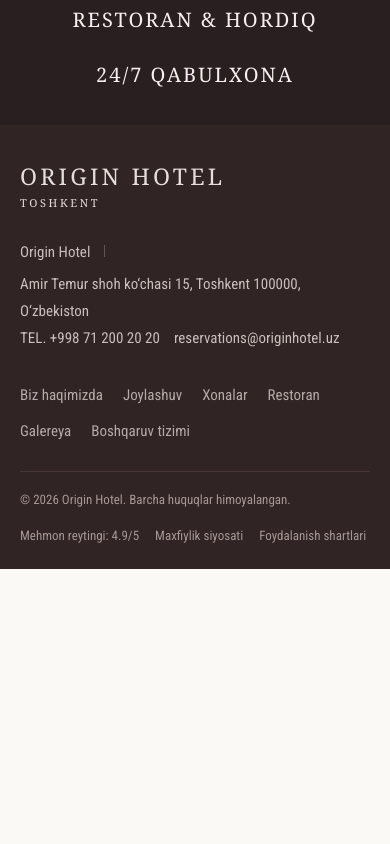
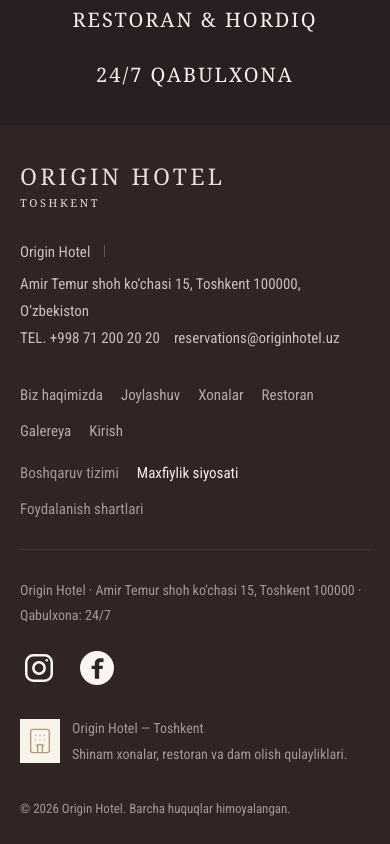
Before and after one commit to dilbek077/origin-hotel, a React (Vite) app: page / in a window 390 px wide. Shown: the part 6275-7119 px from the top of the page. Before the commit the page ends 6844 px from the top, so only its background shows below. Built offline with nearby package versions, Linux system fonts and the light colour scheme.

Commit message:
Match spacious footer layout with social icon placeholders

```diff
--- a/src/pages/LandingPage.tsx
+++ b/src/pages/LandingPage.tsx
@@ -2,6 +2,7 @@ import { useEffect, useRef, useState } from 'react';
 import { LANGUAGES, useTranslation } from '@/i18n';
 import {
   MapPin,
+  Hotel,
   Mail,
   Menu,
   X,
@@ -631,12 +632,29 @@ function Footer() {
           <p><a href="tel:+998712002020">TEL. +998 71 200 20 20</a><a href="mailto:reservations@originhotel.uz">reservations@originhotel.uz</a></p>
         </div>
         <nav className="shilla-footer-links" aria-label="Sayt bo‘limlari">
-          {links.map((link) => <a key={link.href} href={link.href}>{link.label}</a>)}
-          <Link to="/admin">Boshqaruv tizimi</Link>
+          <div className="shilla-footer-link-row">
+            {links.map((link) => <a key={link.href} href={link.href}>{link.label}</a>)}
+            <Link to="/login">Kirish</Link>
+          </div>
+          <div className="shilla-footer-link-row shilla-footer-secondary">
+            <Link to="/admin">Boshqaruv tizimi</Link>
+            <span className="shilla-footer-policy">Maxfiylik siyosati</span>
+            <span>Foydalanish shartlari</span>
+          </div>
         </nav>
         <div className="shilla-footer-bottom">
-          <p>© {year} Origin Hotel. Barcha huquqlar himoyalangan.</p>
-          <div><span>Mehmon reytingi: 4.9/5</span><span>Maxfiylik siyosati</span><span>Foydalanish shartlari</span></div>
+          <div className="shilla-footer-legal">
+            <p>Origin Hotel · Amir Temur shoh ko‘chasi 15, Toshkent 100000 · Qabulxona: 24/7</p>
+            <div className="shilla-footer-social-icons">
+              <span role="img" aria-label="Instagram"><svg width="34" height="34" viewBox="0 0 24 24" fill="none" stroke="currentColor" strokeWidth="1.8" aria-hidden="true"><rect x="3" y="3" width="18" height="18" rx="5" /><circle cx="12" cy="12" r="4" /><circle cx="17.5" cy="6.5" r=".9" fill="currentColor" stroke="none" /></svg></span>
+              <span role="img" aria-label="Facebook" className="shilla-footer-facebook"><svg width="26" height="26" viewBox="0 0 24 24" fill="currentColor" aria-hidden="true"><path d="M14 22v-9h3l.5-3H14V8c0-1 .3-1.5 1.5-1.5H18V3h-3c-3 0-5 1.8-5 5v2H7v3h3v9z" /></svg></span>
+            </div>
+          </div>
+          <div className="shilla-footer-feature">
+            <span aria-hidden="true"><Hotel size={28} strokeWidth={1.2} /></span>
+            <div><p>Origin Hotel — Toshkent</p><p>Shinam xonalar, restoran va dam olish qulayliklari.</p></div>
+          </div>
+          <p className="shilla-footer-copyright">© {year} Origin Hotel. Barcha huquqlar himoyalangan.</p>
         </div>
       </div>
     </footer>
--- a/src/shilla-layout.css
+++ b/src/shilla-layout.css
@@ -406,10 +406,10 @@
 .shilla-benefit-card h3 { margin: 0; font-size: 22px; line-height: 1.4; font-weight: 400; }
 .shilla-benefit-card p { max-width: 235px; margin: 14px auto 0; font-size: 17px; line-height: 1.6; color: #66564b; }
 .marketing-page.shilla-site .shilla-footer { border: 0; background: #302425; color: #c9bfbb; }
-.shilla-footer-brands { display: flex; justify-content: space-evenly; align-items: center; gap: 30px; min-height: 118px; padding: 28px 40px; background: #291f20; }
+.shilla-footer-brands { display: flex; justify-content: space-evenly; align-items: center; gap: 30px; min-height: 144px; padding: 32px 50px; background: #291f20; }
 .shilla-footer-brands > a { font-family: Georgia, 'Times New Roman', serif; font-size: 23px; line-height: 1.5; letter-spacing: .16em; text-align: center; color: #f5f0ec; }
 .shilla-footer-brands > a:hover { color: #d5b88e; }
-.shilla-footer-main { display: grid; grid-template-columns: 215px minmax(300px, 1fr) minmax(360px, 1.1fr); gap: 26px 32px; align-items: start; padding: 50px 40px 24px; }
+.shilla-footer-main { display: grid; grid-template-columns: 215px minmax(260px, 1fr) minmax(380px, 1.2fr); gap: 0 40px; align-items: start; padding: 68px 50px 76px; }
 .shilla-footer-wordmark { display: block; text-align: center; color: #e5ded9; }
 .shilla-footer-wordmark > span { display: block; font-family: Georgia, serif; font-size: 23px; letter-spacing: .14em; line-height: 1.5; white-space: nowrap; }
 .shilla-footer-wordmark > small { display: block; font-family: Georgia, serif; font-size: 11px; letter-spacing: .24em; line-height: 1.6; }
@@ -418,11 +418,11 @@
 .shilla-footer-address strong { font-weight: 500; white-space: nowrap; }
 .shilla-footer-divider { width: 1px; height: 12px; background: #635252; }
 .shilla-footer-address a:hover { color: #fff; text-decoration: underline; text-underline-offset: 4px; }
-.shilla-footer-links { display: flex; justify-content: flex-end; flex-wrap: wrap; gap: 12px 22px; padding-top: 3px; font-size: 15px; line-height: 1.6; color: #b6aaa7; }
-.shilla-footer-links > a:hover { color: #fff; text-decoration: underline; text-underline-offset: 4px; }
-.shilla-footer-bottom { grid-column: 1 / -1; display: flex; align-items: baseline; justify-content: space-between; flex-wrap: wrap; gap: 12px 28px; padding-top: 18px; border-top: 1px solid #483638; font-size: 13px; color: #a69793; }
+.shilla-footer-links { display: flex; flex-direction: column; align-items: flex-end; gap: 22px; padding-top: 3px; font-size: 15px; line-height: 1.6; color: #b6aaa7; }
+.shilla-footer-links a:hover { color: #fff; text-decoration: underline; text-underline-offset: 4px; }
+.shilla-footer-bottom { grid-column: 1 / -1; margin-top: 48px; padding-top: 36px; border-top: 1px solid #483638; font-size: 13px; color: #a69793; }
 .shilla-footer-bottom p { margin: 0; }
-.shilla-footer-bottom > div { display: flex; flex-wrap: wrap; gap: 12px 24px; }
+
 @media (max-width: 1100px) {
   .marketing-page.shilla-site .shilla-benefits { grid-template-columns: minmax(240px, 30%) minmax(0, 1fr); gap: 20px; padding: 55px 25px; }
   .shilla-benefit-card { padding-inline: 16px; }
@@ -432,7 +432,7 @@
   .shilla-footer-brands { gap: 24px; padding-inline: 25px; }
   .shilla-footer-brands > a { font-size: 19px; letter-spacing: .1em; }
   .shilla-footer-main { grid-template-columns: 190px minmax(0, 1fr); padding-inline: 25px; }
-  .shilla-footer-links { grid-column: 1 / -1; justify-content: flex-start; }
+  .shilla-footer-links { grid-column: 1 / -1; align-items: flex-start; margin-top: 24px; }
 }
 @media (max-width: 767px) {
   .marketing-page.shilla-site .shilla-benefits { grid-template-columns: minmax(0, 1fr); gap: 36px; padding: 40px 20px; }
@@ -452,6 +452,30 @@
   .shilla-footer-wordmark { text-align: left; width: max-content; }
   .shilla-footer-address { font-size: 15px; }
   .shilla-footer-links { gap: 12px 20px; }
-  .shilla-footer-bottom { font-size: 13px; gap: 16px; }
-  .shilla-footer-bottom > div { gap: 10px 16px; }
+  .shilla-footer-bottom { font-size: 13px; margin-top: 0; padding-top: 28px; }
+
 }
+
+/* Spacious footer detail rows, matching the supplied footer reference. */
+.shilla-footer-link-row { display: flex; justify-content: flex-end; flex-wrap: wrap; gap: 12px 22px; }
+.shilla-footer-secondary { color: #a49793; }
+.shilla-footer-secondary .shilla-footer-policy { color: #f5efeb; }
+.shilla-footer-legal { display: flex; align-items: center; justify-content: space-between; flex-wrap: wrap; gap: 24px; font-size: 15px; line-height: 1.8; }
+.shilla-footer-social-icons { display: flex; align-items: center; gap: 28px; }
+.shilla-footer-social-icons > span { display: grid; place-items: center; width: 38px; height: 38px; color: #f9f5f1; }
+.shilla-footer-social-icons > .shilla-footer-facebook { width: 34px; height: 34px; margin-inline: 2px; border-radius: 50%; background: #f9f5f1; color: #302425; }
+.shilla-footer-feature { display: flex; align-items: center; gap: 14px; margin-top: 36px; font-size: 15px; line-height: 1.9; }
+.shilla-footer-feature > span { display: grid; place-items: center; width: 40px; height: 44px; background: #f8f3eb; color: #b69b70; flex-shrink: 0; }
+.shilla-footer-bottom .shilla-footer-copyright { margin-top: 42px; font-size: 14px; line-height: 1.7; }
+@media (max-width: 1100px) {
+  .shilla-footer-link-row { justify-content: flex-start; }
+}
+@media (max-width: 767px) {
+  .shilla-footer-brands { min-height: 0; }
+  .shilla-footer-links { margin-top: 0; gap: 18px; }
+  .shilla-footer-link-row { gap: 12px 18px; }
+  .shilla-footer-legal { font-size: 14px; gap: 20px; }
+  .shilla-footer-social-icons { gap: 20px; }
+  .shilla-footer-feature { margin-top: 28px; font-size: 14px; gap: 12px; }
+  .shilla-footer-bottom .shilla-footer-copyright { margin-top: 30px; font-size: 13px; }
+}
```
